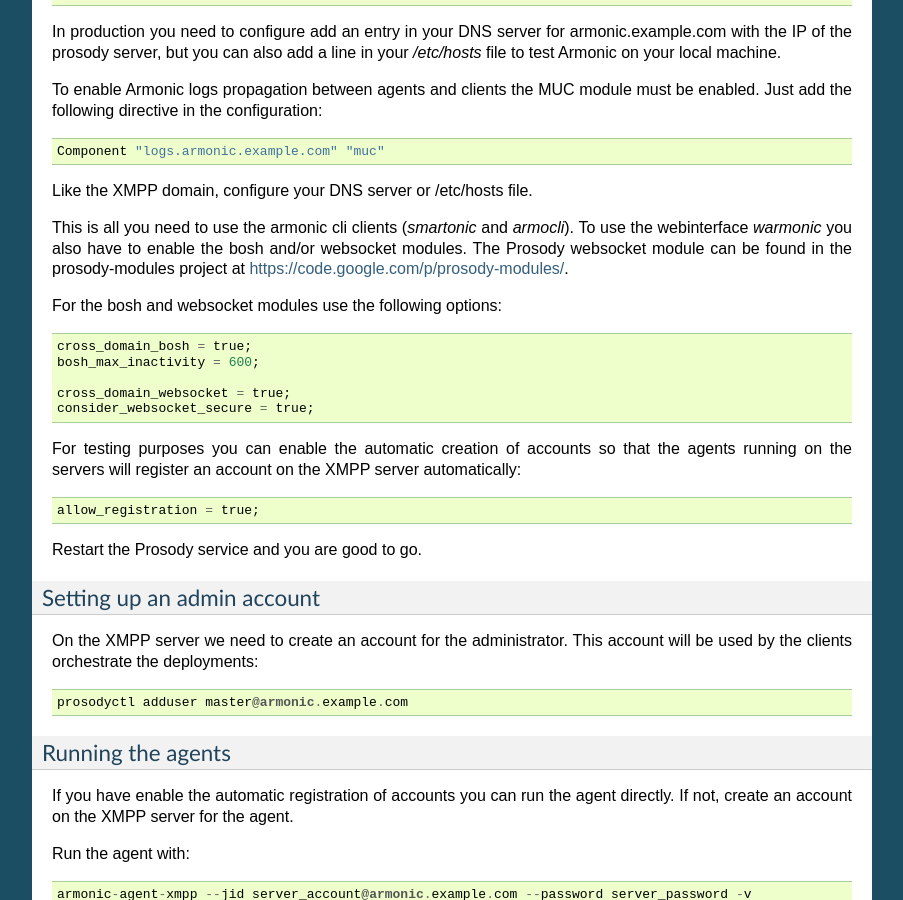
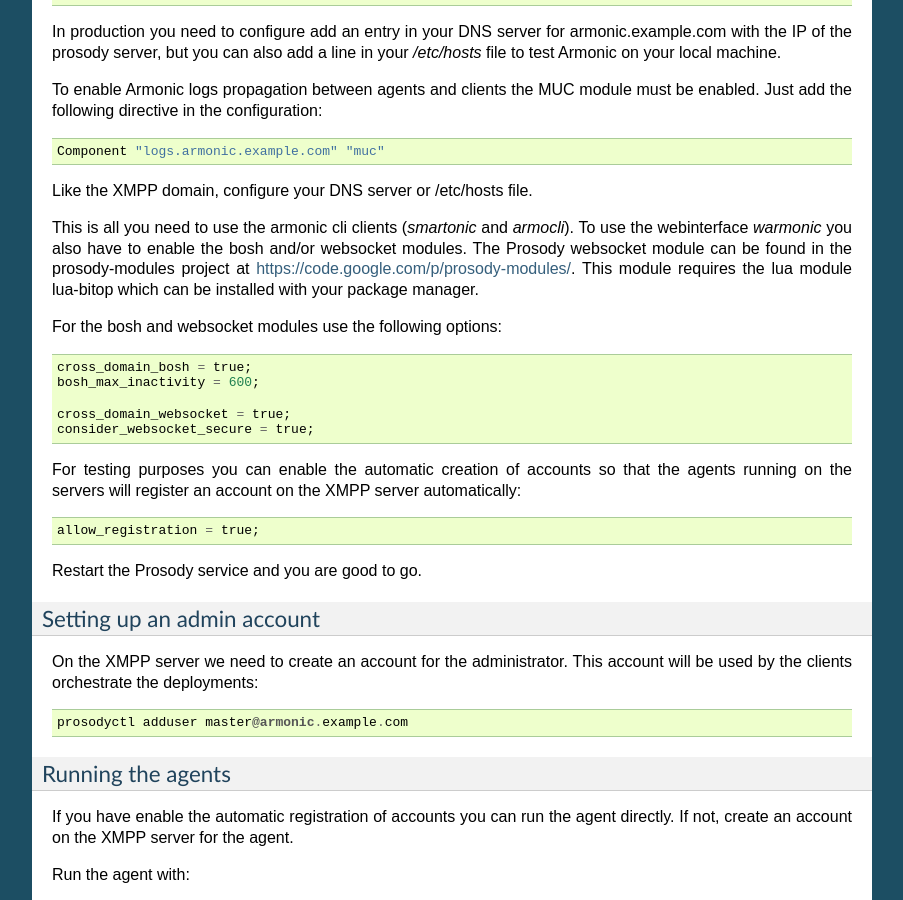
Before and after one commit to armonic/armonic, a Sphinx documentation site: the page built from doc/source/index.rst, in a window 1280 px wide and 900 px high, scrolled down 1496 px. Shown: the whole window, without its empty margins (198-1101 px from the left). Built offline with Sphinx 7.4.7, drawn with Linux system fonts in a browser that asks for light colours.

Commit message:
Improve prosody installation doc.

```diff
--- a/doc/source/index.rst
+++ b/doc/source/index.rst
@@ -65,9 +65,11 @@
 Like the XMPP domain, configure your DNS server or /etc/hosts file.
 
 This is all you need to use the armonic cli clients (`smartonic` and
-`armocli`). To use the webinterface `warmonic` you also have to enable the
-bosh and/or websocket modules. The Prosody websocket module can be found in the
-prosody-modules project at https://code.google.com/p/prosody-modules/.
+`armocli`). To use the webinterface `warmonic` you also have to enable
+the bosh and/or websocket modules. The Prosody websocket module can be
+found in the prosody-modules project at
+https://code.google.com/p/prosody-modules/. This module requires the
+lua module lua-bitop which can be installed with your package manager.
 
 For the bosh and websocket modules use the following options::
 
```
